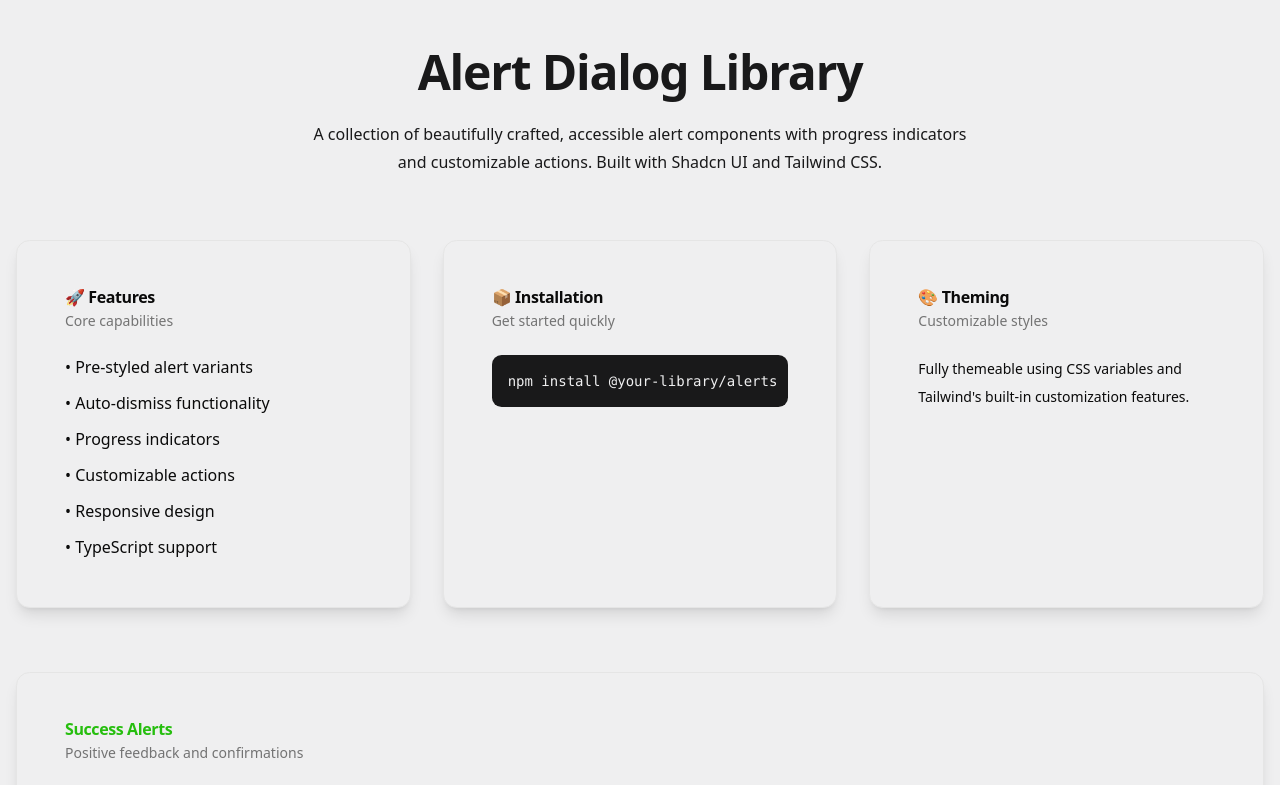
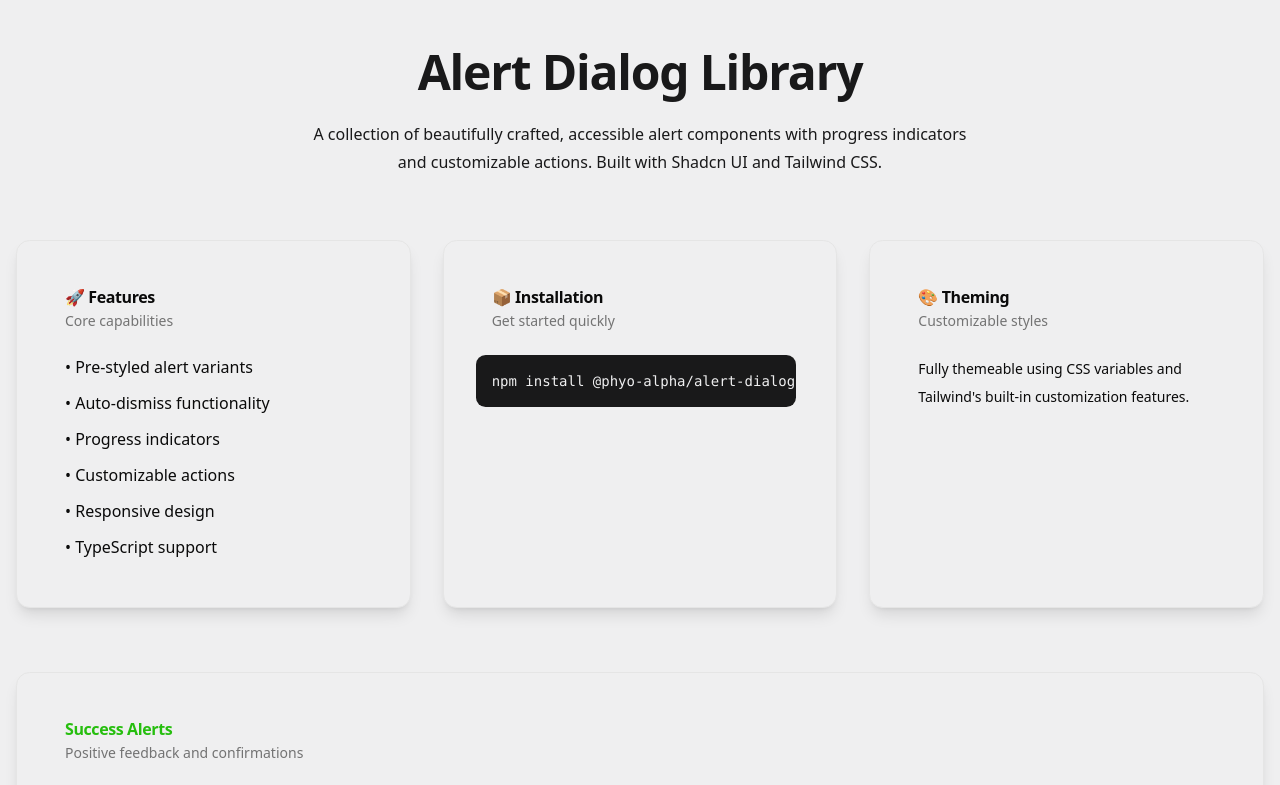
Before and after one commit to Phyo-Alpha/Alert-Dialog, a React (Vite) app: page / in a window 1280 px wide. Shown: the top 785 px of the page. Built offline with nearby package versions, Linux system fonts and the light colour scheme.

Commit message:
changing the placeholder npm package path with official one

```diff
--- a/src/App.tsx
+++ b/src/App.tsx
@@ -39,9 +39,9 @@ function App() {
             <CardTitle>📦 Installation</CardTitle>
             <CardDescription>Get started quickly</CardDescription>
           </CardHeader>
-          <CardContent>
-            <CodeBlock className="code-block">
-              npm install @your-library/alerts
+          <CardContent className="px-2">
+            <CodeBlock className="code-block w-80">
+              npm install @phyo-alpha/alert-dialog
             </CodeBlock>
           </CardContent>
         </Card>
```
Also changed, not shown: 1 other file (tests, documents, lock files or other folders).
